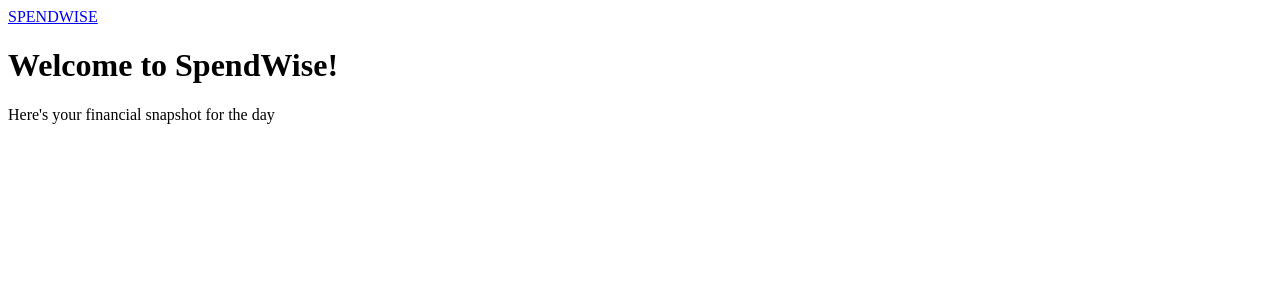
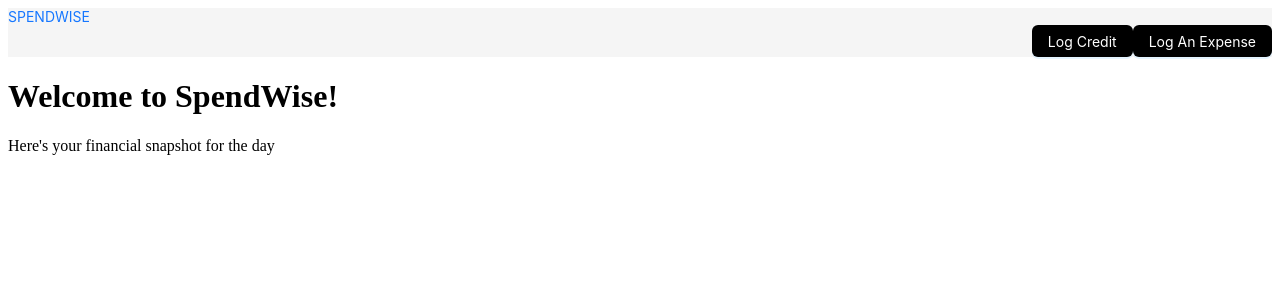
Before and after one commit to zeenat-abedin/spendwise, a React (Create React App) app: page / in a window 1280 px wide. Shown: the top 300 px of the page. Built offline with nearby package versions, Linux system fonts and the light colour scheme.

Commit message:
add antd components to layout

```diff
--- a/package.json
+++ b/package.json
@@ -6,6 +6,7 @@
     "@testing-library/jest-dom": "^5.17.0",
     "@testing-library/react": "^13.4.0",
     "@testing-library/user-event": "^13.5.0",
+    "antd": "^5.16.2",
     "react": "^18.2.0",
     "react-dom": "^18.2.0",
     "react-redux": "^9.1.1",
@@ -13,6 +14,7 @@
     "react-scripts": "5.0.1",
     "recharts": "^2.12.5",
     "redux": "^5.0.1",
+    "styled-components": "^6.1.8",
     "web-vitals": "^2.1.4"
   },
   "scripts": {
--- a/src/components/AppLayout.jsx
+++ b/src/components/AppLayout.jsx
@@ -1,12 +1,14 @@
 import { Outlet } from "react-router-dom";
+
 import Header from "./Header";
+import Dashboard from "./Dashboard";
 
 function AppLayout (){
   return (
     <div>
-    <Header />
-
-    <Outlet />
+      <Header />
+      <Dashboard/>
+      <Outlet />
     </div>
   )
 };
--- a/src/components/Dashboard.jsx
+++ b/src/components/Dashboard.jsx
@@ -1,10 +1,30 @@
-import React from 'react'
+import {Layout, Menu, theme } from 'antd'
+const { Sider } = Layout;
 
 function Dashboard() {
+    const {
+    token: { colorBgContainer },
+  } = theme.useToken();
+
   return (
-    <div>
-      hello world
-    </div>
+    <Layout>
+     <Sider
+      style={{
+        background: colorBgContainer,
+      }}
+      width={200}
+    >
+      <Menu
+        mode="inline"
+        defaultSelectedKeys={['1']}
+        defaultOpenKeys={['sub1']}
+        style={{
+          height: '100%',
+        }}
+        items=""
+      />
+      </Sider>
+    </Layout>
   )
 }
 
--- a/src/components/Header.jsx
+++ b/src/components/Header.jsx
@@ -1,12 +1,30 @@
 import { Link } from 'react-router-dom';
 
+import styled from 'styled-components';
+import { Button, Layout } from 'antd';
+
 function Header() {
+
+const ButtonContainer = styled.div`
+  .ant-btn-primary {
+    background-color: black;
+  }
+`;
+
   return (
-    <header >
+    <Layout>
       <Link to="/" >
         SPENDWISE
       </Link>
-    </header>
+      <ButtonContainer style={{display: 'flex', justifyContent: "flex-end"}}>
+      <Button type='primary'>
+        Log Credit
+      </Button>
+      <Button type='primary'>
+        Log An Expense
+        </Button>
+      </ButtonContainer>
+    </Layout>
   );
 }
 
--- a/src/components/WelcomeScreen.jsx
+++ b/src/components/WelcomeScreen.jsx
@@ -3,8 +3,8 @@ import React from 'react'
 function WelcomeScreen() {
   return (
     <div>
-          <h1>Welcome to SpendWise!</h1>
-          <p>Here's your financial snapshot for the day</p>
+        <h1>Welcome to SpendWise!</h1>
+        <p>Here's your financial snapshot for the day</p>
     </div>
   )
 }
```
Also changed, not shown: 1 other file (tests, documents, lock files or other folders).
